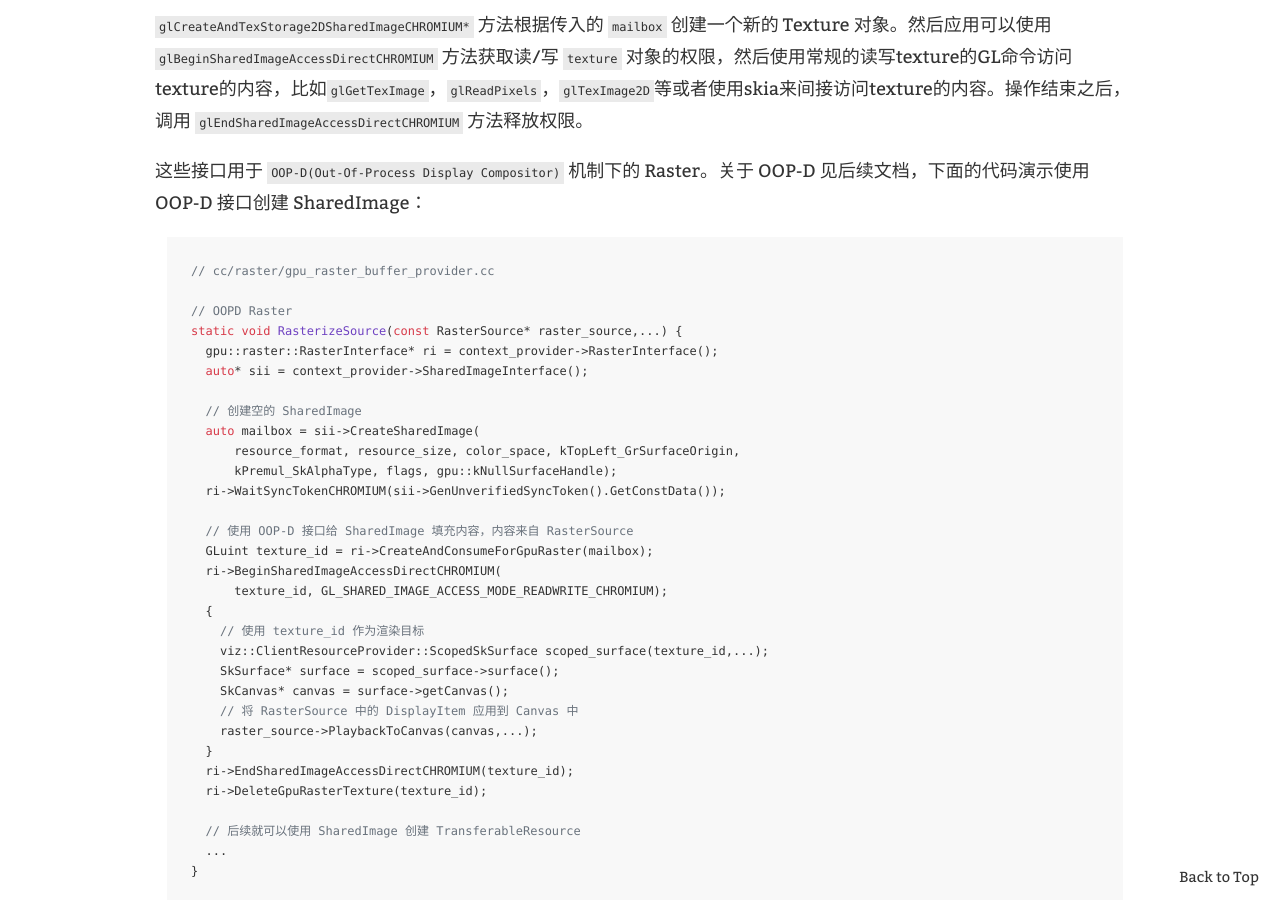
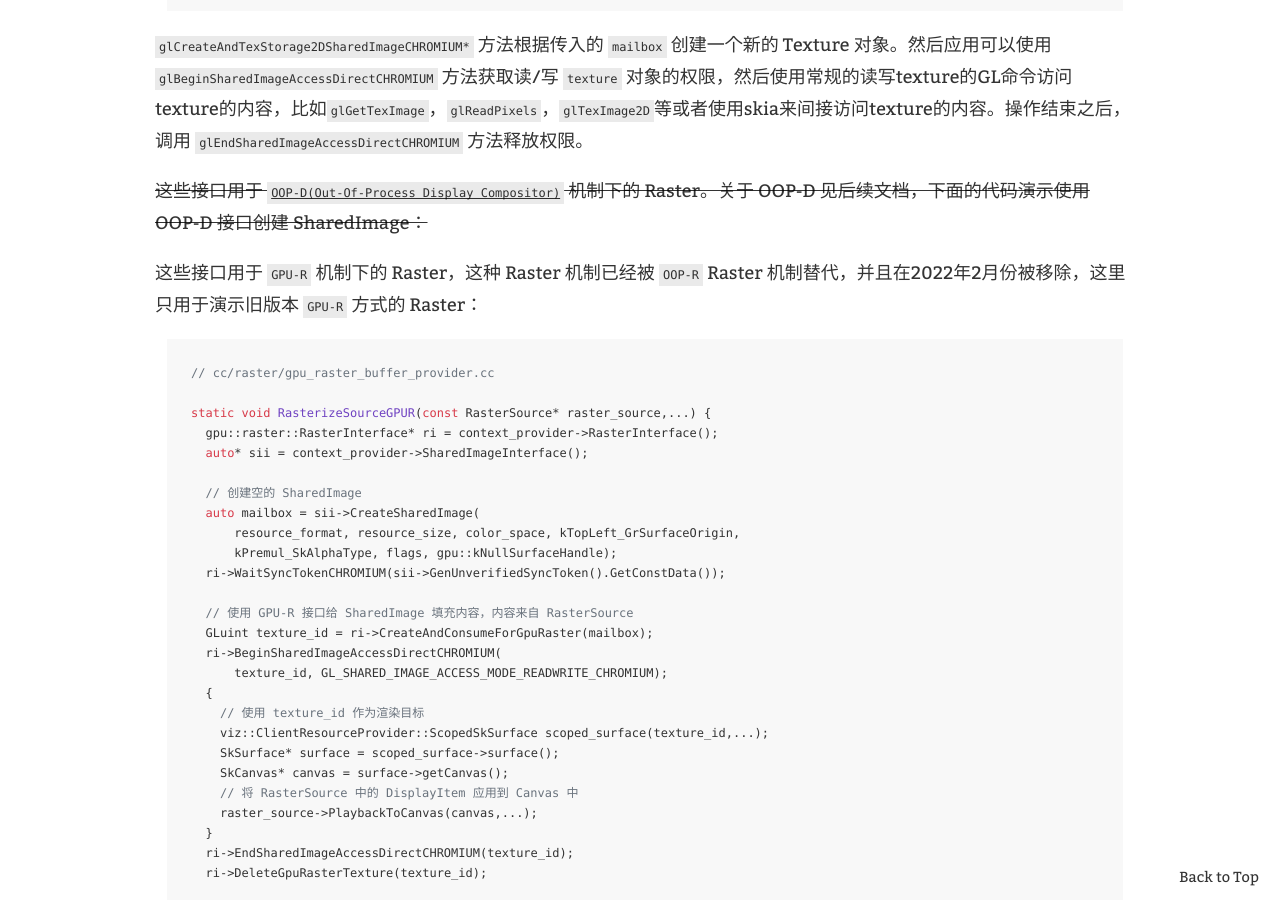
Before and after one commit to keyou/keyou.github.io, a Jekyll site: the page built from _posts/2020-06-22-chromium-gpu-image-share.md, in a window 1280 px wide and 900 px high, scrolled down 3234 px. Built offline with Jekyll 4.4.1, drawn with Linux system fonts in a browser that asks for light colours; our own code applies the rules of GitHub Pages for plain Markdown files; comment, search, counter and statistics services are not loaded; some of the changed text lies outside the part shown.

Commit message:
update: how viz works and gpu image share

````diff
--- a/_posts/2020-06-22-chromium-gpu-image-share.md
+++ b/_posts/2020-06-22-chromium-gpu-image-share.md
@@ -4,12 +4,14 @@ published: true
 tags:
   - chromium
   - graphics
+  - rendering
   - opengl
 ---
 
 > Update:
 >
-> - 2020.8.5: 添加使用 OOP-D 和 OOP-R 接口的代码示例。
+> - 2020.8.5: 添加使用 GPU-R 和 OOP-R 接口的代码示例。
+> - 2022.7.26: 修正关于 OOP-D 的错误描述。
 
 资源共享指的是在一个 Context 中的创建的 Texture 资源可以被其他 Context 所使用。一般来讲只有相同 `share group` Context 创建的 Texture 才可以被共享，而 Chromium 设计了一套允许不同 `share group` 并且跨进程的 Texture 共享机制。
 
@@ -103,13 +105,14 @@ void glEndSharedImageAccessDirectCHROMIUM(GLuint texture);
 
 `glCreateAndTexStorage2DSharedImageCHROMIUM*` 方法根据传入的 `mailbox` 创建一个新的 Texture 对象。然后应用可以使用 `glBeginSharedImageAccessDirectCHROMIUM` 方法获取读/写 `texture` 对象的权限，然后使用常规的读写texture的GL命令访问texture的内容，比如`glGetTexImage`，`glReadPixels`，`glTexImage2D`等或者使用skia来间接访问texture的内容。操作结束之后，调用 `glEndSharedImageAccessDirectCHROMIUM` 方法释放权限。
 
-这些接口用于 `OOP-D(Out-Of-Process Display Compositor)` 机制下的 Raster。关于 OOP-D 见后续文档，下面的代码演示使用 OOP-D 接口创建 SharedImage：
+~~这些接口用于 `OOP-D(Out-Of-Process Display Compositor)` 机制下的 Raster。关于 OOP-D 见后续文档，下面的代码演示使用 OOP-D 接口创建 SharedImage：~~
+
+这些接口用于 `GPU-R` 机制下的 Raster，这种 Raster 机制已经被 `OOP-R` Raster 机制替代，并且在2022年2月份被移除，这里只用于演示旧版本 `GPU-R` 方式的 Raster：
 
 ```c++
 // cc/raster/gpu_raster_buffer_provider.cc
 
-// OOPD Raster
-static void RasterizeSource(const RasterSource* raster_source,...) {
+static void RasterizeSourceGPUR(const RasterSource* raster_source,...) {
   gpu::raster::RasterInterface* ri = context_provider->RasterInterface();
   auto* sii = context_provider->SharedImageInterface();
 
@@ -119,7 +122,7 @@ static void RasterizeSource(const RasterSource* raster_source,...) {
       kPremul_SkAlphaType, flags, gpu::kNullSurfaceHandle);
   ri->WaitSyncTokenCHROMIUM(sii->GenUnverifiedSyncToken().GetConstData());
 
-  // 使用 OOP-D 接口给 SharedImage 填充内容，内容来自 RasterSource
+  // 使用 GPU-R 接口给 SharedImage 填充内容，内容来自 RasterSource
   GLuint texture_id = ri->CreateAndConsumeForGpuRaster(mailbox);
   ri->BeginSharedImageAccessDirectCHROMIUM(
       texture_id, GL_SHARED_IMAGE_ACCESS_MODE_READWRITE_CHROMIUM);
````
Also changed, not shown: _posts/2020-07-29-how-viz-works.md (+6 -3 lines).
